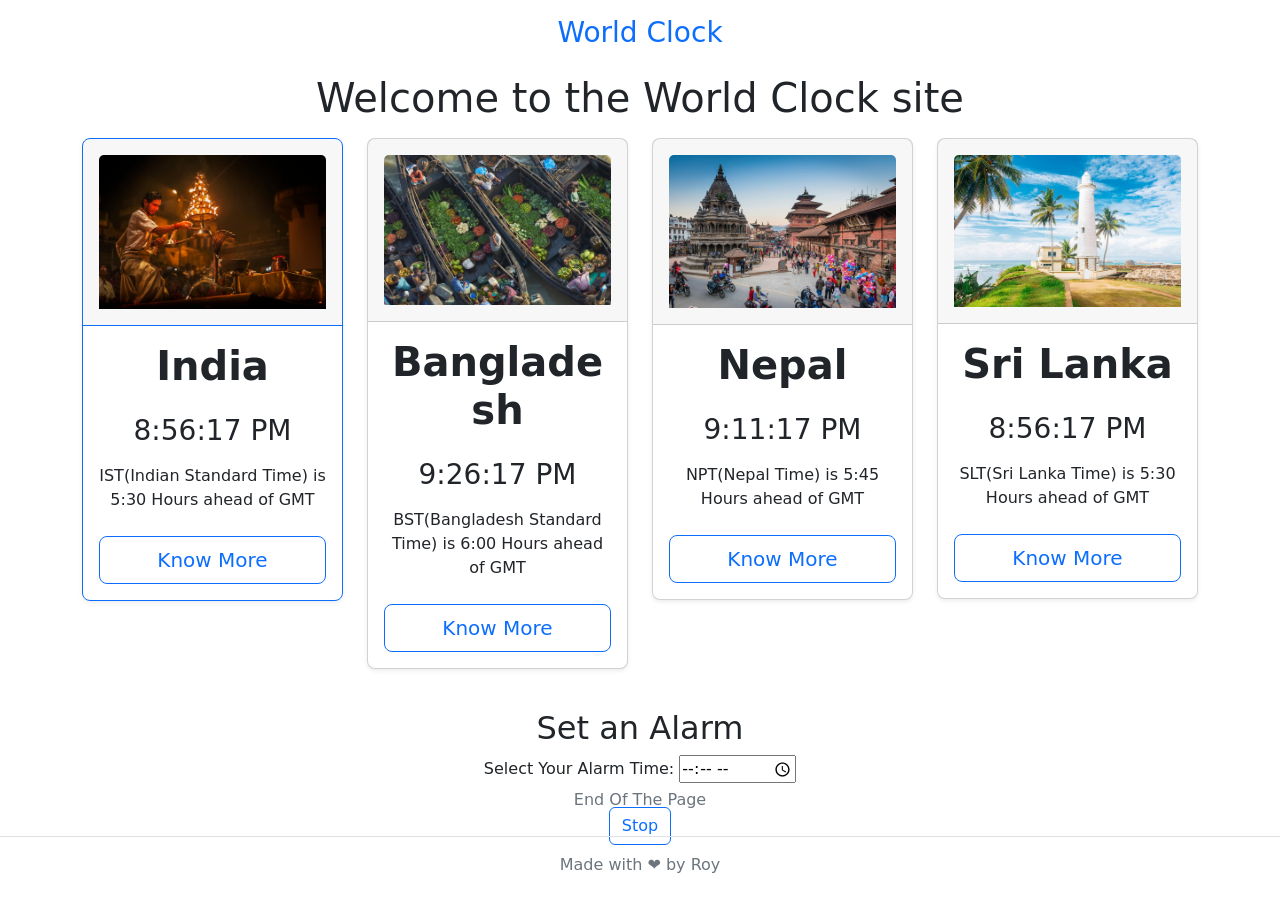
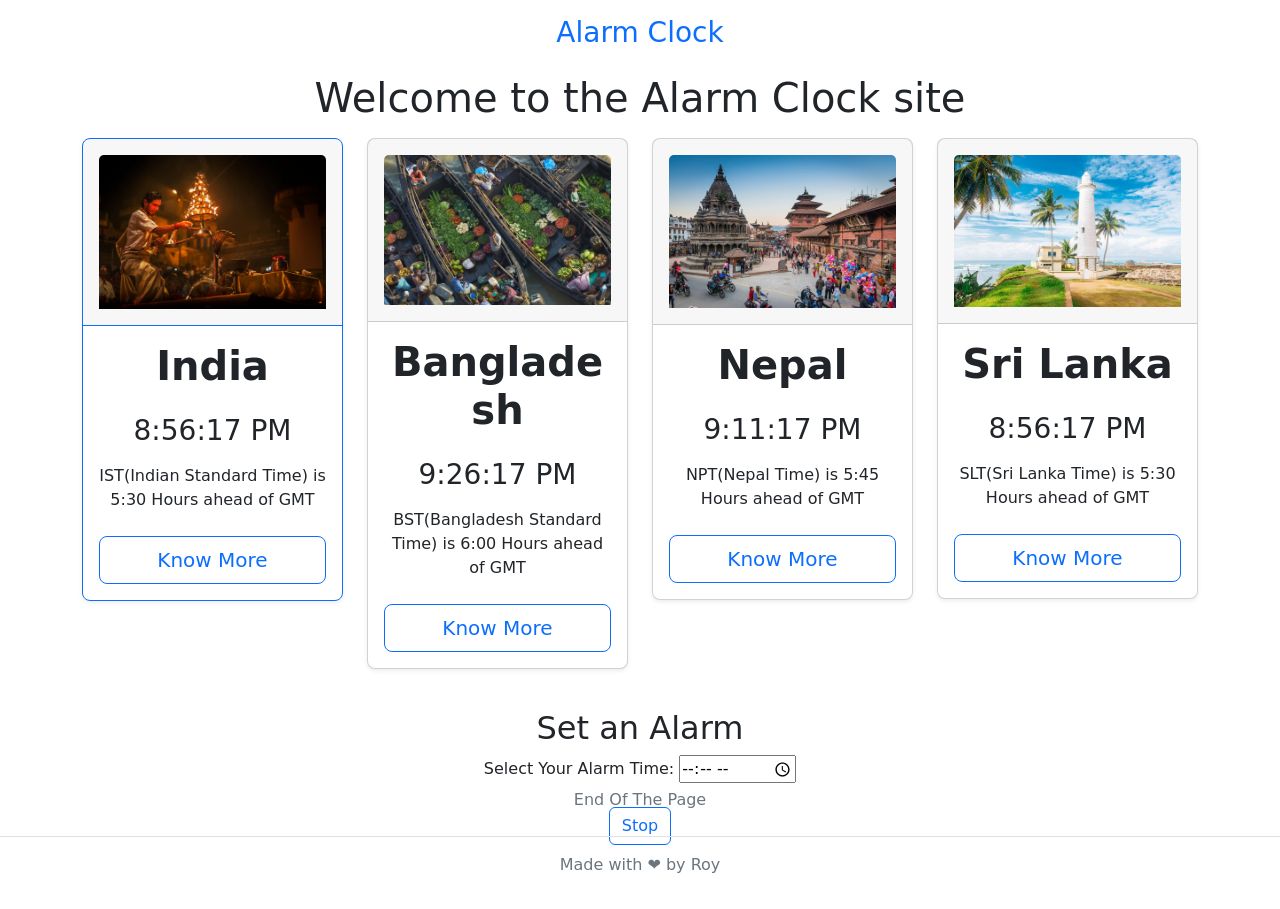
Before and after one commit to R0Y15/Web-Alarm, a website: page index.html in a window 1280 px wide. Drawn offline with nearby package versions, Linux system fonts and the light colour scheme.

Commit message:
Update index.html

```diff
--- a/index.html
+++ b/index.html
@@ -5,7 +5,7 @@
 
     <meta charset="utf-8">
     <meta name="viewport" content="width=device-width, initial-scale=1">
-    <title>World Clock</title>
+    <title>Alarm Clock</title>
     <link rel="icon" type="image/x-icon" href="Images/favicon.png">
     <!-- bootstrap stylesheet -->
     <link href="https://cdn.jsdelivr.net/npm/bootstrap@5.2.3/dist/css/bootstrap.min.css" rel="stylesheet"
@@ -23,14 +23,14 @@
     <nav>
         <ul class="nav justify-content-center my-3">
             <li class="nav-item text-primary">
-                <h3>World Clock</h3>
+                <h3>Alarm Clock</h3>
             </li>
         </ul>
     </nav>
 
     <!-- Main -->
     <div class="container my-2">
-        <h1 class="text-center">Welcome to the World Clock site</h1>
+        <h1 class="text-center">Welcome to the Alarm Clock site</h1>
         <div class="my-3">
             <main>
                 <div class="row row-cols-1 row-cols-md-4 mb-10 text-center">
```
